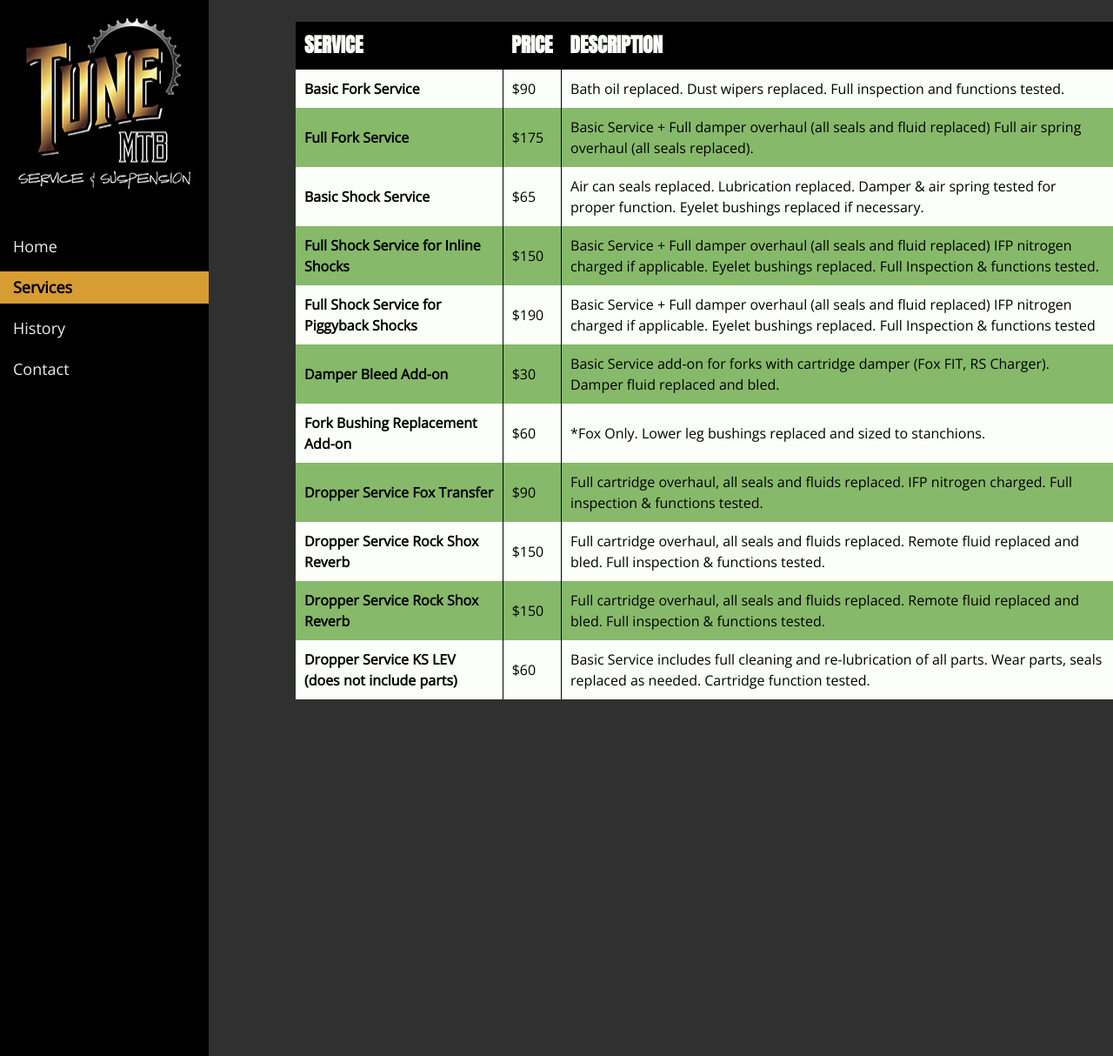
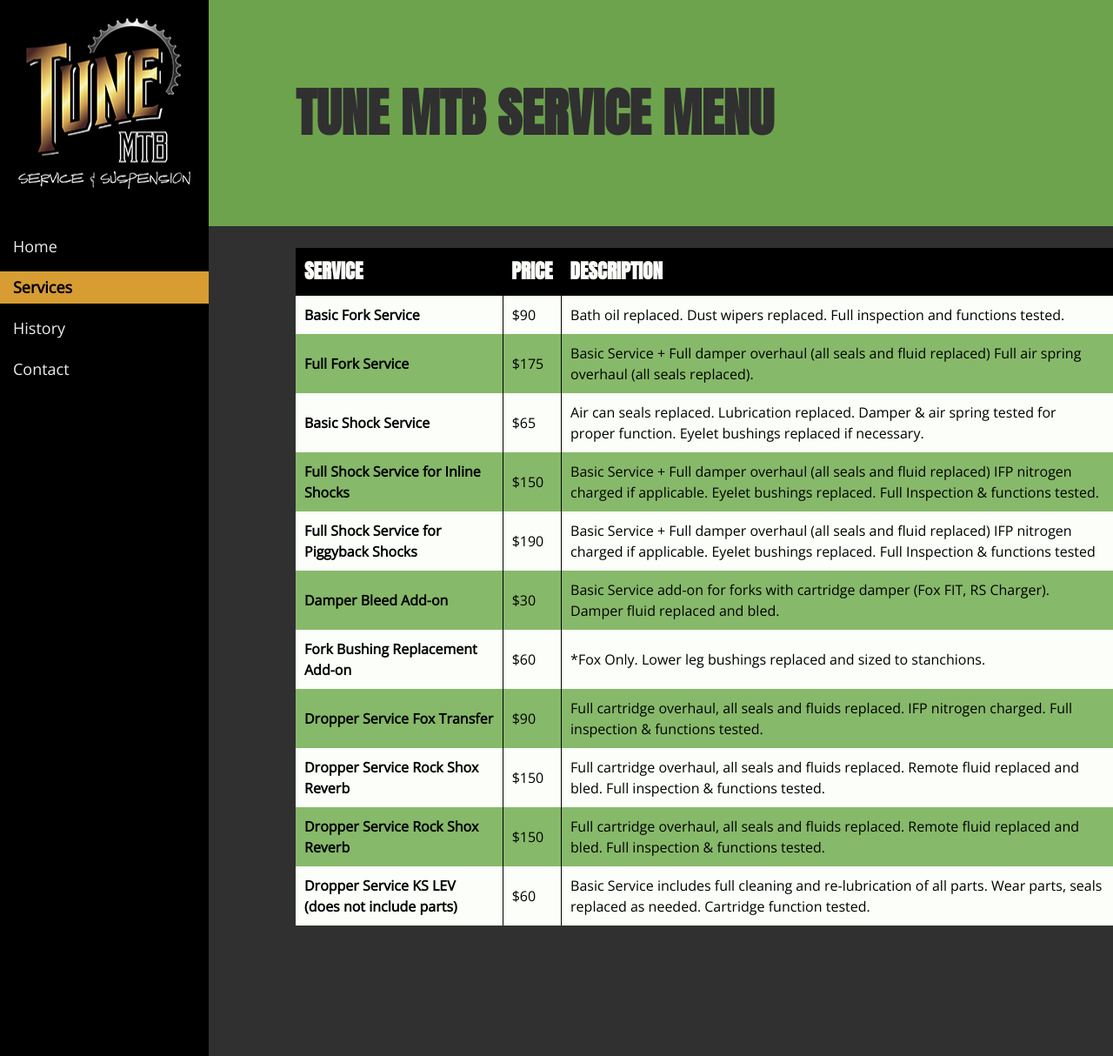
Before and after one commit to tunemtb/tunemtb.github.io, a Jekyll site: the page built from docs/services.html, in a window 1280 px wide and 1214 px high. Shown: the whole window at 87% size. Built offline with Jekyll 4.4.1, drawn with Linux system fonts in a browser that asks for light colours; nearby versions of some CDN libraries.

Commit message:
service page

```diff
--- a/docs/_sass/_homepage.scss
+++ b/docs/_sass/_homepage.scss
@@ -1,5 +1,13 @@
 .hero {
     position: relative;
+}
+
+.hero__image {
+    display: none;
+
+    @include mq(sm) {
+        display: block;
+    }
 }
 
 .contact-card {
@@ -65,14 +73,6 @@
     @include mq(xlg) {
         top: 120px;
         right: -60px;
-    }
-}
-
-.hero__image {
-    display: none;
-
-    @include mq(sm) {
-        display: block;
     }
 }
 
--- /dev/null
+++ b/docs/_sass/_pages.scss
@@ -0,0 +1,14 @@
+.page-title {
+    background-color: $green;
+
+    h1 {
+        margin: 100px;
+        line-height: 1em;
+        display: inline-block;
+        font-family: $anton;
+        color: $dark-grey;
+        text-transform: uppercase;
+        font-size: 60px;
+        text-align: left;
+    }
+}
--- a/docs/assets/css/main.scss
+++ b/docs/assets/css/main.scss
@@ -11,3 +11,4 @@
 @import "content";
 @import "homepage";
 @import "services";
+@import "pages";
--- a/docs/index.html
+++ b/docs/index.html
@@ -79,7 +79,7 @@
 
 <div class="callout-2">
     <h1 class="callout-2__title">Service Menu & Pricing</h1>
-    <p>Our experienced technicians are ready to service your mountain bike suspension fork or shock.
+    <p>Our experienced technicians are ready to service your mountain bike suspension components and dropper post.
         For a complete list of fork, shock and other component services, see our
         <a href="{{ site.url }}/services" class="callout-2__service-menu-link" title="Tune MTB Service Menu &amp; Pricing">service menu</a>.</p>
 </div>
--- a/docs/services.html
+++ b/docs/services.html
@@ -3,6 +3,10 @@
 title: Suspension Services
 permalink: /services/
 ---
+
+<div class="page-title">
+    <h1>Tune MTB Service Menu</h1>
+</div>
 
 <div class="services">
     <table class="services__table">
```
